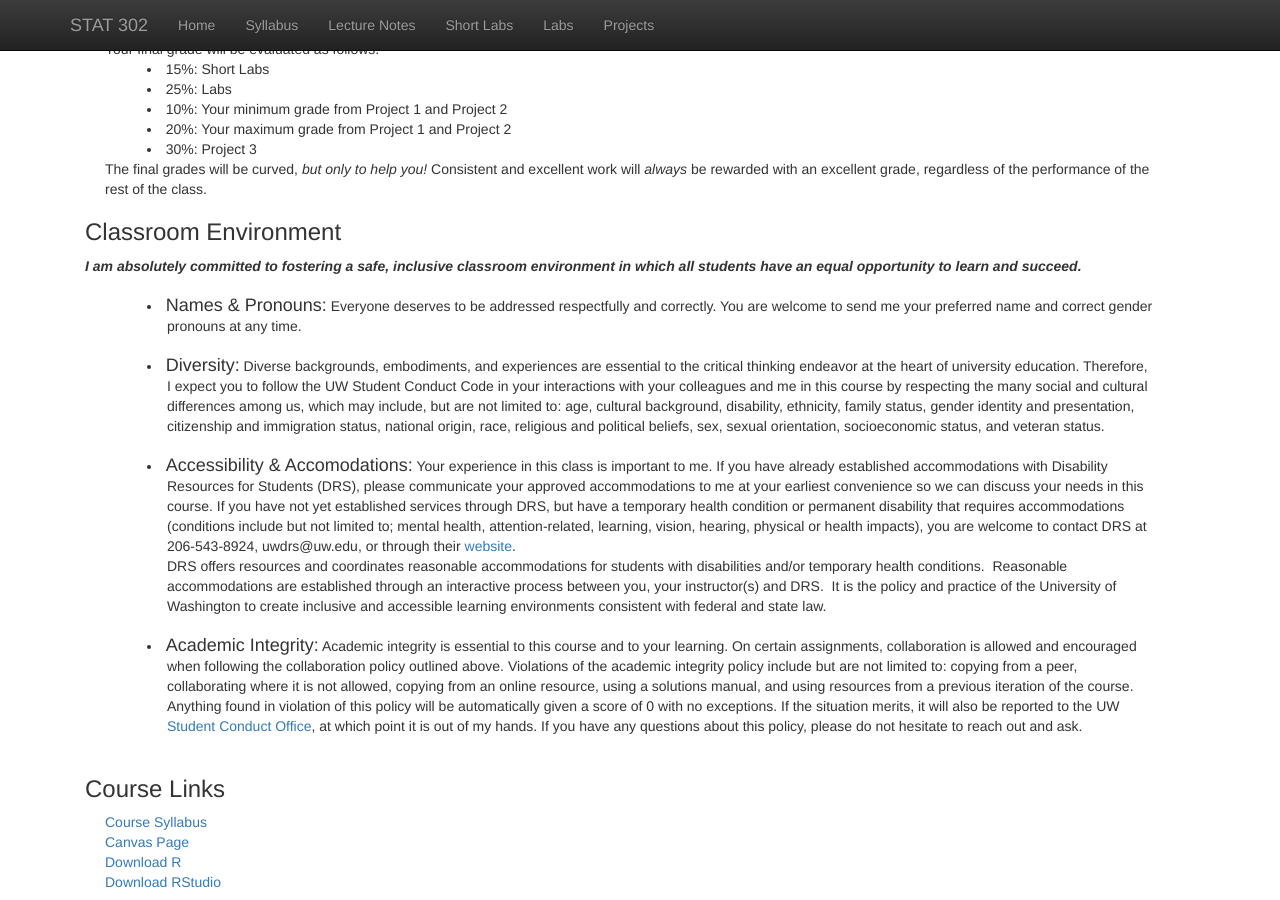
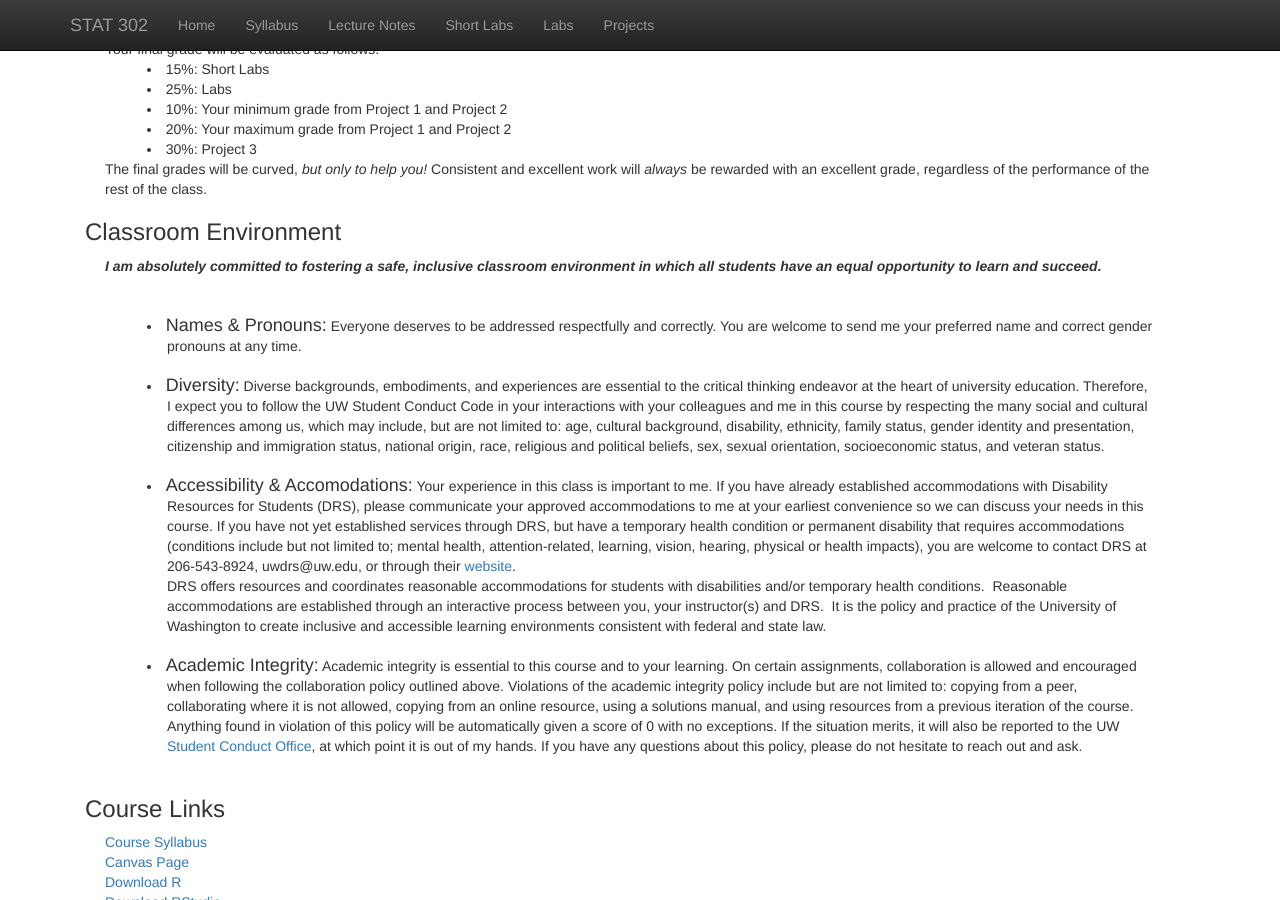
Before and after one commit to bryandmartin/STAT302, a Jekyll site: the page built from syllabus.html, in a window 1280 px wide and 900 px high, scrolled down 1326 px. Built offline with Jekyll 4.4.1, drawn with Linux system fonts in a browser that asks for light colours; nearby versions of some CDN libraries; library files that are not in the unit come from our copies.

Commit message:
Update syllabus.html

```diff
--- a/syllabus.html
+++ b/syllabus.html
@@ -128,8 +128,9 @@ Instead of exams, you will be assigned three projects throughout the course. All
 
 
 <h3> Classroom Environment </h3>
+<p class="content" style="padding:0px;margin:0px 20px 0px;">
 <b><i>I am absolutely committed to fostering a safe, inclusive classroom environment in which all students have
-  an equal opportunity to learn and succeed.</b></i>
+  an equal opportunity to learn and succeed.</b></i> </p>
 </br></br>
   <li style="padding:0px;margin:0px 40px 0px; text-indent: -1.45em; padding-left: 3em;">
     <h4 style="display: inline;">Names & Pronouns:</h4>
```
